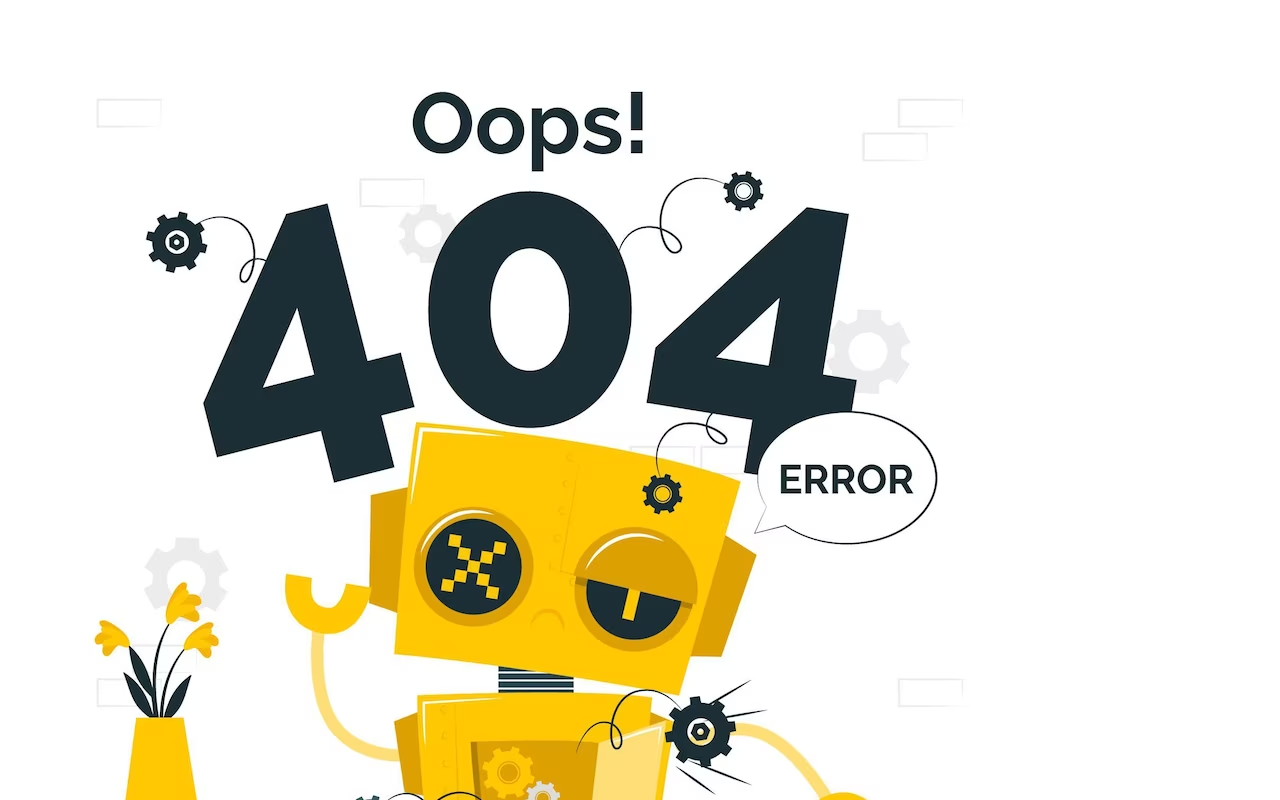
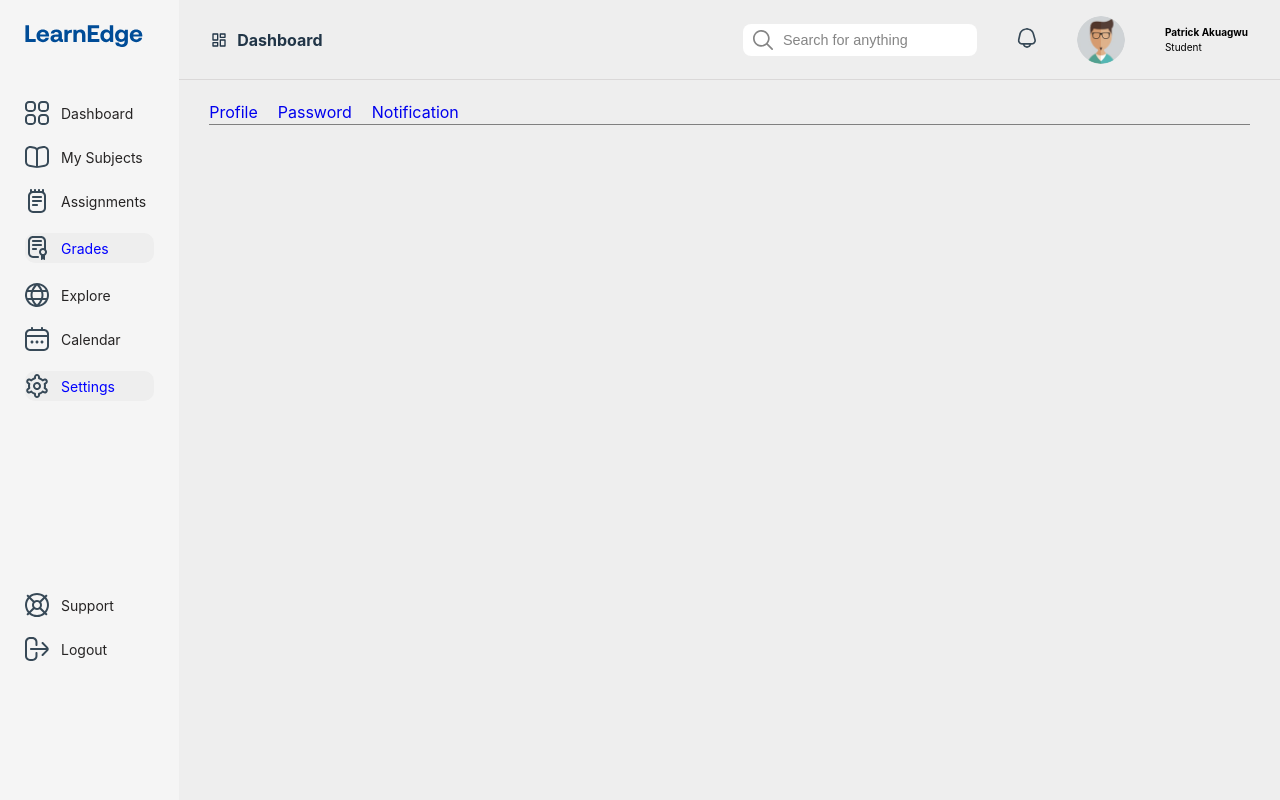
Before and after one commit to patrick-hub/e-learning-platform, a React (Vite) app: page /dashboard/settings in a window 1280 px wide. Shown: the top 800 px of the page. Built offline with nearby package versions, Linux system fonts and the light colour scheme.

Commit message:
New commit

```diff
--- a/src/App.jsx
+++ b/src/App.jsx
@@ -13,6 +13,8 @@ import Explore from "./pages/sidebarPages/Explore";
 import Calendar from "./pages/sidebarPages/Calendar";
 import Support from "./pages/sidebarPages/Support";
 import "react-big-calendar/lib/css/react-big-calendar.css";
+import Settings from "./pages/sidebarPages/settings/Settings";
+import Profile from "./pages/sidebarPages/settings/Profile";
 
 function App() {
 	return (
@@ -30,6 +32,9 @@ function App() {
 						<Route path="calendar" element={<Calendar />} />
 						<Route path="explore" element={<Explore />} />
 						<Route path="support" element={<Support />} />
+						<Route path="settings" element={<Settings />}>
+							<Route path="profile" element={<Profile />} />
+						</Route>
 					</Route>
 				</Routes>
 			</BrowserRouter>
--- a/src/components/Sidebar.jsx
+++ b/src/components/Sidebar.jsx
@@ -48,7 +48,7 @@ function Sidebar() {
 						</NavLink>
 					</li>
 					<li>
-						<NavLink to="/dashboard/teachers">
+						<NavLink to="/dashboard/settings">
 
 							<img src={Settings} alt="settings-icon" />
 							Settings
--- /dev/null
+++ b/src/pages/sidebarPages/settings/Profile.jsx
@@ -0,0 +1,9 @@
+function Profile() {
+    return (
+        <div>
+            hello   efadewas
+        </div>
+    )
+}
+
+export default Profile
--- /dev/null
+++ b/src/pages/sidebarPages/settings/Settings.jsx
@@ -0,0 +1,15 @@
+import { Link } from "react-router-dom"
+
+function Settings() {
+    return (
+        <div>
+            <nav style={{display: "flex", listStyle: "none", textDecoration:"none", gap:"20px", borderBottom: "1px solid grey", borderBlockWidth: "1px"}}>
+                <Link to="/dashboard/settings/profile" style={{textDecoration: "none"}}>Profile</Link>
+                <Link style={{textDecoration: "none"}}>Password</Link>
+                <Link style={{textDecoration: "none"}}>Notification</Link>
+            </nav>
+        </div>
+    )
+}
+
+export default Settings
```
